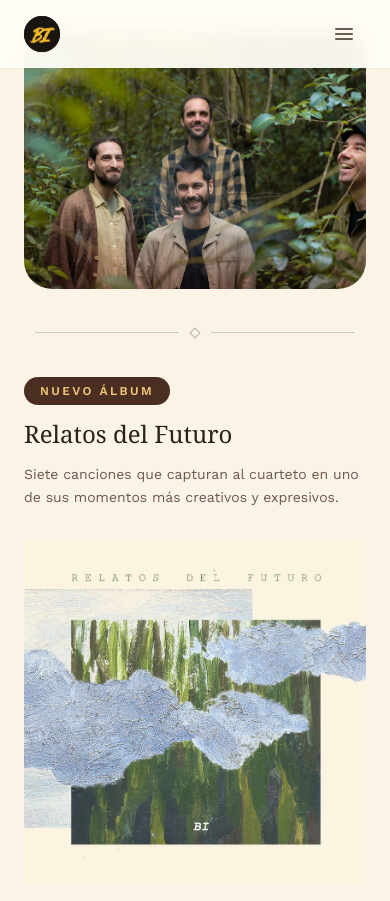
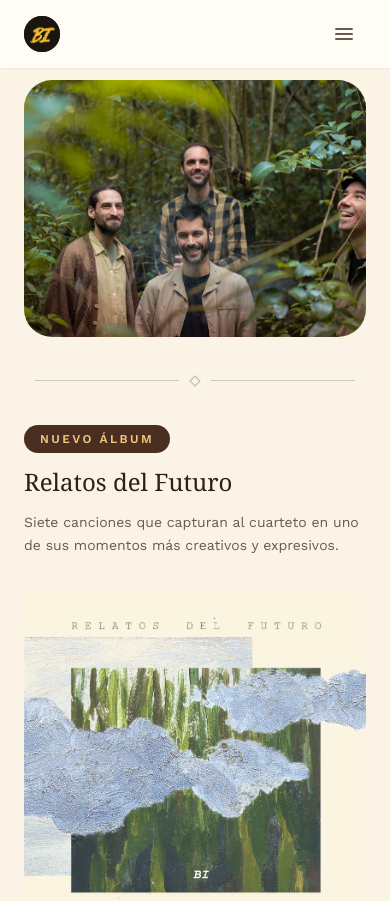
Before and after one commit to Santiagokuru/Bi, a React (Vite) app: page / in a window 390 px wide. Shown: the top 901 px of the page. Built offline with nearby package versions, Linux system fonts and the light colour scheme.

Commit message:
Increase top margin on contained hero photo below lg
Set a consistent 3rem margin-top (mt-12) on the hero image for base,
sm, and md, replacing the smaller md-only offset.

```diff
--- a/src/components/sections/Hero.jsx
+++ b/src/components/sections/Hero.jsx
@@ -84,7 +84,7 @@ export default function Hero() {
         <img
           src={heroPhoto}
           alt="Los integrantes de BI en el bosque"
-          className="aspect-[4/3] w-full rounded-3xl object-cover md:mt-8"
+          className="mt-12 aspect-[4/3] w-full rounded-3xl object-cover"
           loading="eager"
         />
 
```
